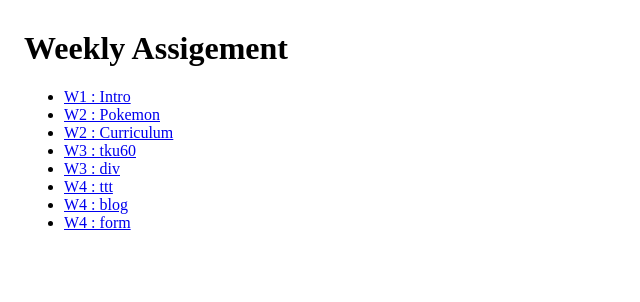
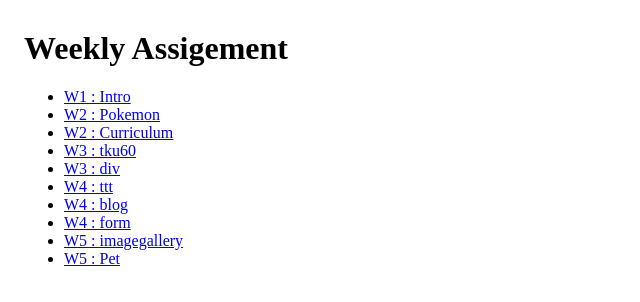
Before and after one commit to s0227373691/1071-ststicweb, a plain HTML site: page index.html in a window 1280 px wide. Shown: the whole page, without its empty margins (0-640 px from the left). Drawn offline with Linux system fonts and the light colour scheme.

Commit message:
Update index.html

```diff
--- a/index.html
+++ b/index.html
@@ -23,6 +23,9 @@
 			<li><a href="/1071-ststicweb/w04/ttt.html">W4 : ttt</a></li>
 			<li><a href="/1071-ststicweb/w04/blog.html">W4 : blog</a></li>
 			<li><a href="/1071-ststicweb/w04/Form.html">W4 : form</a></li>
+			<li><a href="/1071-ststicweb/w05/imagegallery.html">W5 : imagegallery</a></li>
+			<li><a href="/1071-ststicweb/w05/pet Web.html">W5 : Pet</a></li>
+
 		</ul>
 	</div>
 </body>
```
